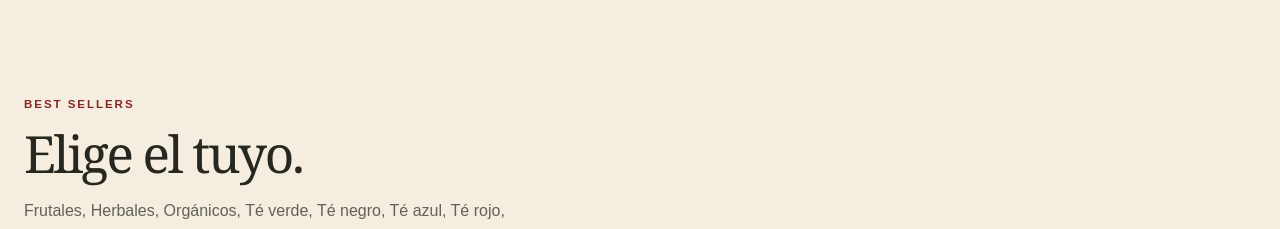
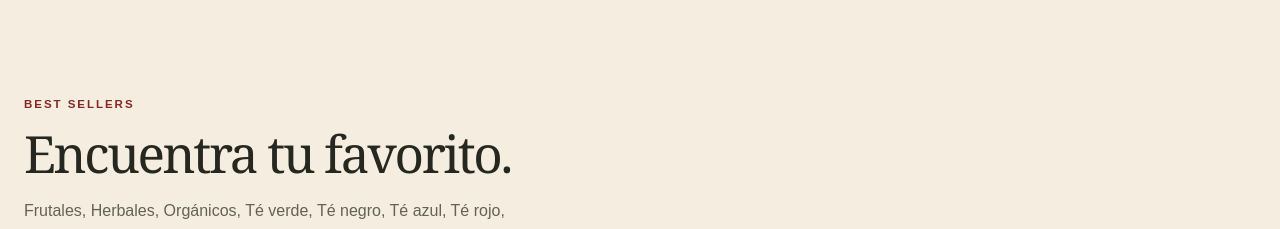
Before and after one commit to THENEXTWEBEC/Le-The, a Next.js app: page / in a window 1280 px wide. Shown: the part 1520-1749 px from the top of the page. Built offline with nearby package versions, Linux system fonts and the light colour scheme; no server answers.

Commit message:
Reformula encabezado de best sellers

```diff
--- a/src/app/page.tsx
+++ b/src/app/page.tsx
@@ -33,7 +33,7 @@ export default function HomePage() {
     </section>
 
     <section className="section-space container">
-      <div className="section-heading"><p className="eyebrow">Best sellers</p><h2>Elige el tuyo.</h2><p>Frutales, Herbales, Orgánicos, Té verde, Té negro, Té azul, Té rojo, Té blanco, Té dorado, Oolong, Rooibos, Chais y nuestro “Wabi Matcha”.</p></div>
+      <div className="section-heading"><p className="eyebrow">Best sellers</p><h2>Encuentra tu favorito.</h2><p>Frutales, Herbales, Orgánicos, Té verde, Té negro, Té azul, Té rojo, Té blanco, Té dorado, Oolong, Rooibos, Chais y nuestro “Wabi Matcha”.</p></div>
       <div className="featured-products">{products.map((item) => <ProductCard key={item.slug} product={item} />)}</div>
       <div className="section-end"><Link href="/catalogo" className="button button-outline">Ver todo el catálogo <ArrowUpRightIcon /></Link></div>
     </section>
```
